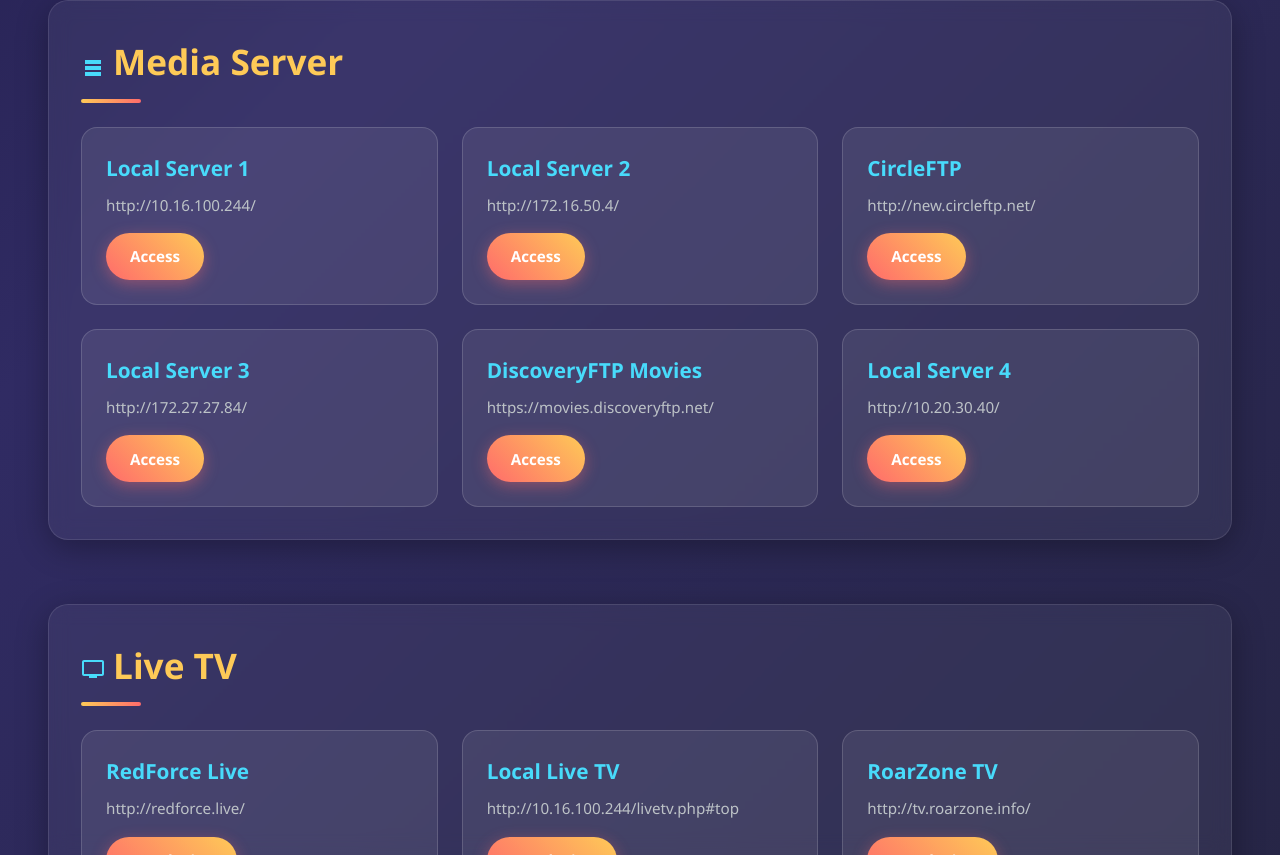
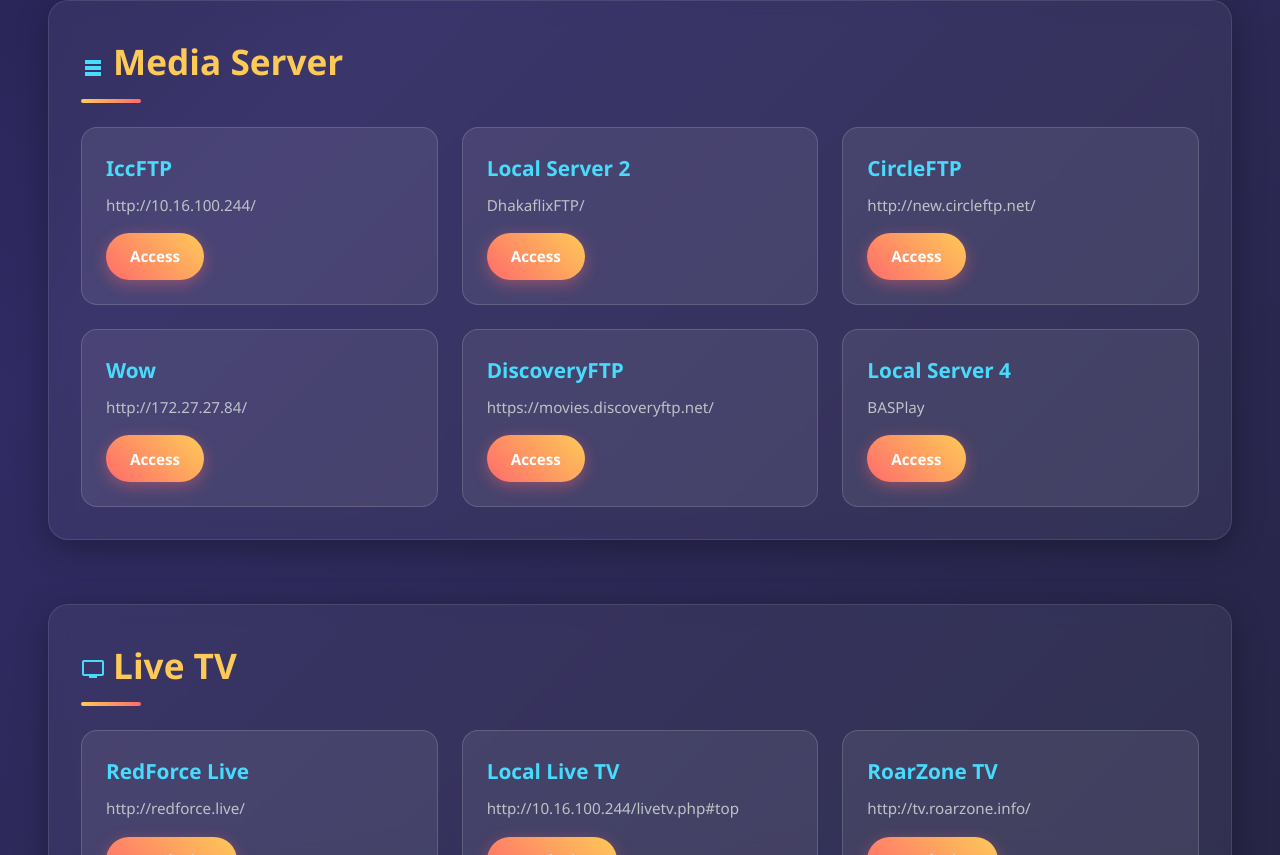
Before and after one commit to Rubayet123/rubayet123.github.io, a plain HTML site: page tv.html in a window 1280 px wide. Shown: the part 1833-2688 px from the top of the page. Drawn offline with Linux system fonts and the light colour scheme.

Commit message:
Update tv.html

```diff
--- a/tv.html
+++ b/tv.html
@@ -3,7 +3,7 @@
 <head>
     <meta charset="UTF-8">
     <meta name="viewport" content="width=device-width, initial-scale=1.0">
-    <title>Dhaka Flix TV Hub</title>
+    <title>Rubayet TV Hub</title>
     <style>
         /* Reset & Base Styles */
         * {
@@ -216,7 +216,7 @@
 <body>
     <div class="container">
         <header>
-            <h1>Dhaka Flix TV Hub</h1>
+            <h1>Rubayet TV Hub</h1>
             <p class="subtitle">Your All-in-One Entertainment Portal for Android TV</p>
         </header>
 
@@ -333,14 +333,14 @@
             <h2 class="section-title"><span class="icon icon-server"></span>Media Server</h2>
             <div class="grid">
                 <div class="card">
-                    <h3 class="card-title">Local Server 1</h3>
+                    <h3 class="card-title">IccFTP</h3>
                     <p class="card-desc">http://10.16.100.244/</p>
                     <a href="http://10.16.100.244/" class="btn" target="_blank">Access</a>
                 </div>
 
                 <div class="card">
                     <h3 class="card-title">Local Server 2</h3>
-                    <p class="card-desc">http://172.16.50.4/</p>
+                    <p class="card-desc">DhakaflixFTP/</p>
                     <a href="http://172.16.50.4/" class="btn" target="_blank">Access</a>
                 </div>
 
@@ -351,20 +351,20 @@
                 </div>
 
                 <div class="card">
-                    <h3 class="card-title">Local Server 3</h3>
+                    <h3 class="card-title">Wow</h3>
                     <p class="card-desc">http://172.27.27.84/</p>
                     <a href="http://172.27.27.84/" class="btn" target="_blank">Access</a>
                 </div>
 
                 <div class="card">
-                    <h3 class="card-title">DiscoveryFTP Movies</h3>
+                    <h3 class="card-title">DiscoveryFTP</h3>
                     <p class="card-desc">https://movies.discoveryftp.net/</p>
                     <a href="https://movies.discoveryftp.net/" class="btn" target="_blank">Access</a>
                 </div>
 
                 <div class="card">
                     <h3 class="card-title">Local Server 4</h3>
-                    <p class="card-desc">http://10.20.30.40/</p>
+                    <p class="card-desc">BASPlay</p>
                     <a href="http://10.20.30.40/" class="btn" target="_blank">Access</a>
                 </div>
             </div>
```
